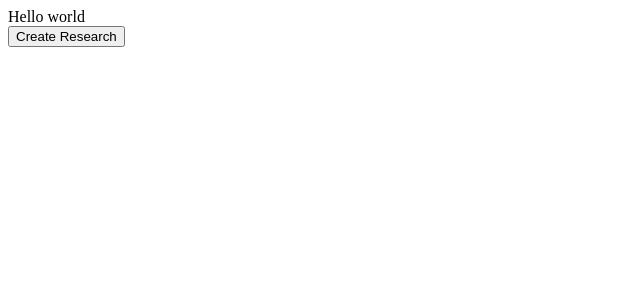
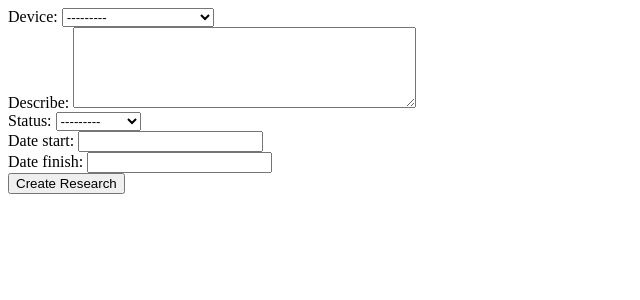
Before and after one commit to lattecoff/hhapp_testing_v2, a Django app: page /create_research/ in a window 1280 px wide. Shown: the top 300 px of the page, without its empty margins (0-640 px from the left). Run offline with Django 5.2, Linux system fonts and the light colour scheme; tables that the repository leaves empty hold one stand-in row (values such as "Sample post").

Commit message:
Added create record to DB from Form.

```diff
--- a/hhapp_testing_v2/research/forms.py
+++ b/hhapp_testing_v2/research/forms.py
@@ -1,16 +1,15 @@
 from django import forms
-from .models import ResearchRef
-from .models import Category
+from .models import ResearchRef, Refrigerator, Category
 
 
-# class ResearchRefForm(forms.ModelForm):
-#     class Meta:
-#         model = ResearchRef
-#         fields = ['device', 'describe', 'status', 'date_start', 'date_finish']
-
-class ResearchRefForm(forms.Form):
-    device = forms.CharField(max_length=150)
-    describe = forms.CharField()
-    status = forms.ModelChoiceField(queryset=Category.objects.all())
-    date_start = forms.DateField()
-    date_finish = forms.DateField()
+class ResearchRefForm(forms.ModelForm):
+    class Meta:
+        model = ResearchRef
+        fields = ['device', 'describe', 'status', 'date_start', 'date_finish']
+        widgets = {
+            'device': forms.Select(),
+            'describe': forms.Textarea(attrs={'rows': 5,}),
+            'status': forms.Select(),
+            'date_start': forms.DateTimeInput(),
+            'date_finish': forms.DateTimeInput()
+        }
--- a/hhapp_testing_v2/research/templates/create_research.html
+++ b/hhapp_testing_v2/research/templates/create_research.html
@@ -1,5 +1,5 @@
 <!DOCTYPE html>
-<html lang="en">
+<html lang="en" xmlns="http://www.w3.org/1999/html">
 <head>
     <meta charset="UTF-8">
     <meta name="viewport" content="width=device-width, initial-scale=1.0">
@@ -9,6 +9,20 @@
 <body>
     {{message}}
     <form action="{% url 'create_research' %}" method="post">
+        {% csrf_token %}
+
+        {% comment %}
+        {{ form.as_p }}
+        {% endcomment %}
+
+        {{ form.non_field.errors }}
+        {% for field in form %}
+        <div class="form-field">
+            {{ field.label_tag }}
+            {{ field }}
+        </div>
+        {% endfor %}
+
         <button type="submit">Create Research</button>
     </form>
 </body>
--- a/hhapp_testing_v2/research/views.py
+++ b/hhapp_testing_v2/research/views.py
@@ -5,7 +5,7 @@
 from rest_framework.response import Response
 from rest_framework.views import APIView
 # ----
-from django.shortcuts import render, HttpResponse
+from django.shortcuts import render, HttpResponse, redirect
 from .models import Category, ResearchRef
 from .serializers import ResearchRefSerializer
 
@@ -47,10 +47,13 @@
 
 
 def create_research(request):
-    # if request.method == 'POST':
-    #     pass
-    # else:
-    #     form = ResearchRefForm()
+    if request.method == 'POST':
+        form = ResearchRefForm(request.POST)
+        if form.is_valid():
+            research = form.save()
+            return redirect(research)
+    else:
+        form = ResearchRefForm()
 
-    #return render(request, template_name='create_research.html', context={'hw',})
-    return render(request, template_name='create_research.html', context={'message': "Hello world", })
+    return render(request, template_name='create_research.html', context={'form': form,})
+    #return render(request, template_name='create_research.html', context={'message': "Hello world", })
```
